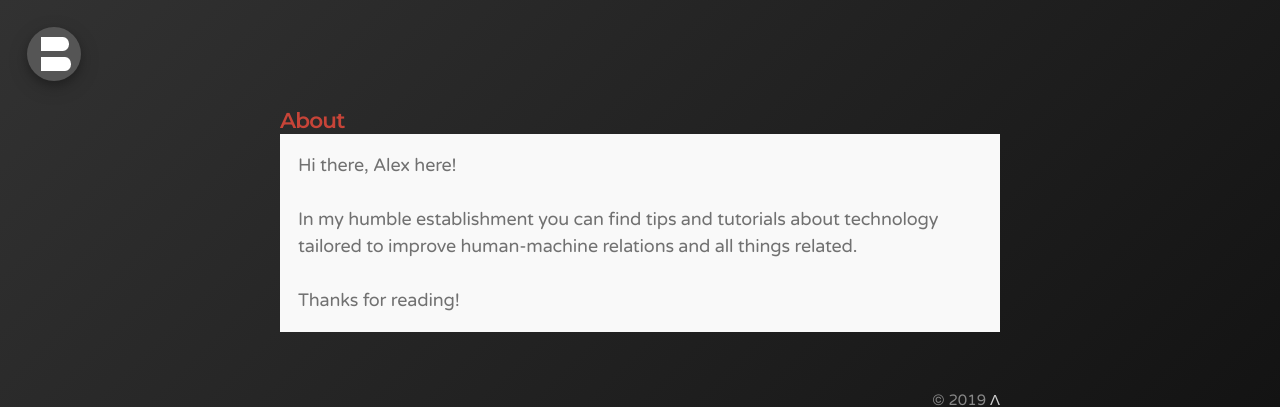
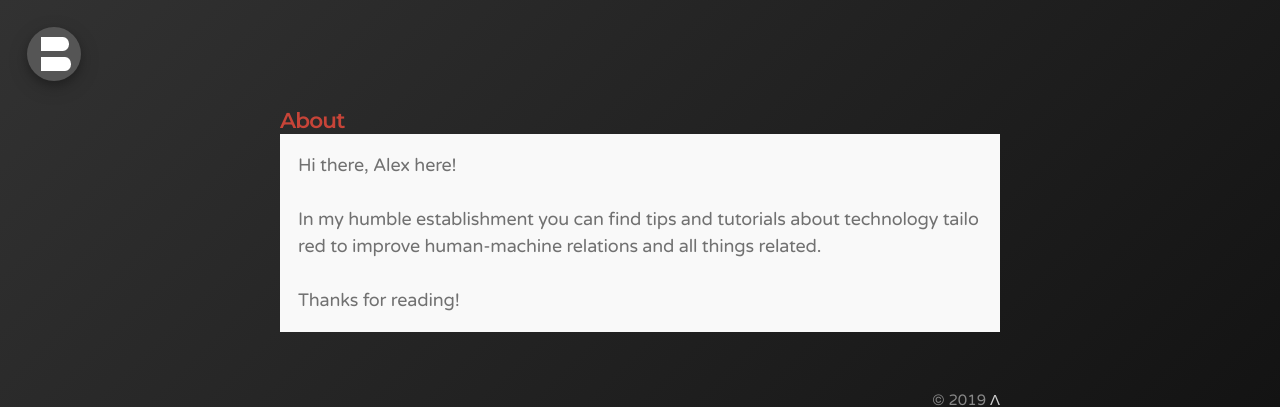
Before and after one commit to bonina/bonina.github.io, a Jekyll site: the page built from about.md, in a window 1280 px wide. Shown: the top 407 px of the page. Built offline with Jekyll 4.4.1, drawn with Linux system fonts in a browser that asks for light colours.

Commit message:
Update _message.scss

```diff
--- a/_sass/_message.scss
+++ b/_sass/_message.scss
@@ -10,8 +10,8 @@
   color: #717171;
   background-color: #f9f9f9;
   overflow-wrap: break-word;
-  //word-wrap: break-word;
-  word-wrap: anywhere;
+  word-break: break-all;
+  word-wrap: break-word;
   flex-wrap: wrap;
   white-space:normal;
 }
```
